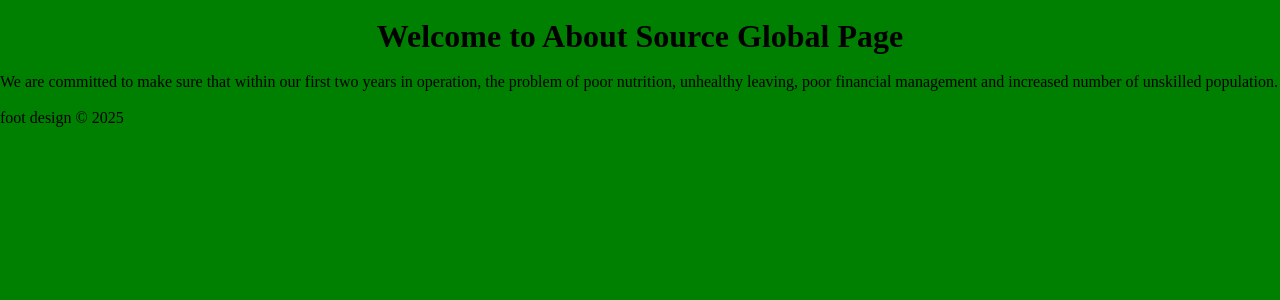
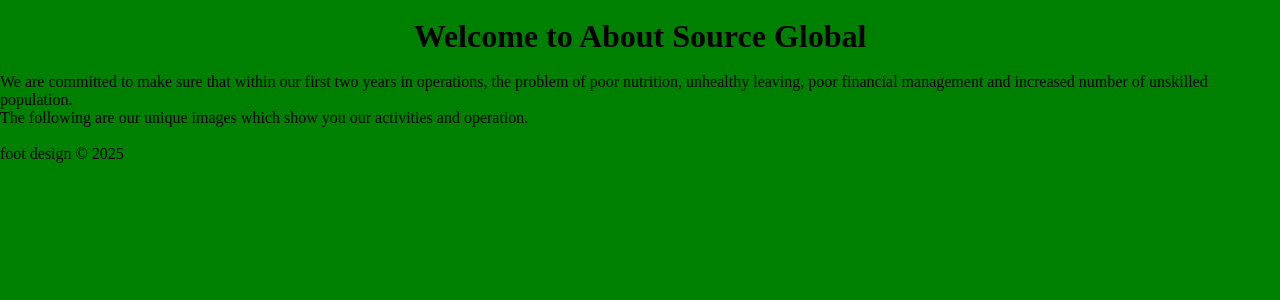
Before and after one commit to SourceGlobal/Sample-Project, a Django app: page /about/ in a window 1280 px wide. Shown: the part 101-401 px from the top of the page. Run offline with Django 5.2, Linux system fonts and the light colour scheme.

Commit message:
Effected

```diff
--- a/templates/about.html
+++ b/templates/about.html
@@ -4,8 +4,9 @@
 {% block content %}
 <br>
 
-    <center><h1>Welcome to About Source Global Page</h1></center>
+    <center><h1>Welcome to About Source Global</h1></center>
     <br>
-    <P>We are committed to make sure that within our first two years in operation, the problem of poor nutrition, unhealthy leaving, poor financial management and increased number of unskilled population.</P>
+    <P>We are committed to make sure that within our first two years in operations, the problem of poor nutrition, unhealthy leaving, poor financial management and increased number of unskilled population.</P>
+    <p>The following are our unique images which show you our activities and operation.</p>
     <br>
 {% endblock content %}
```
